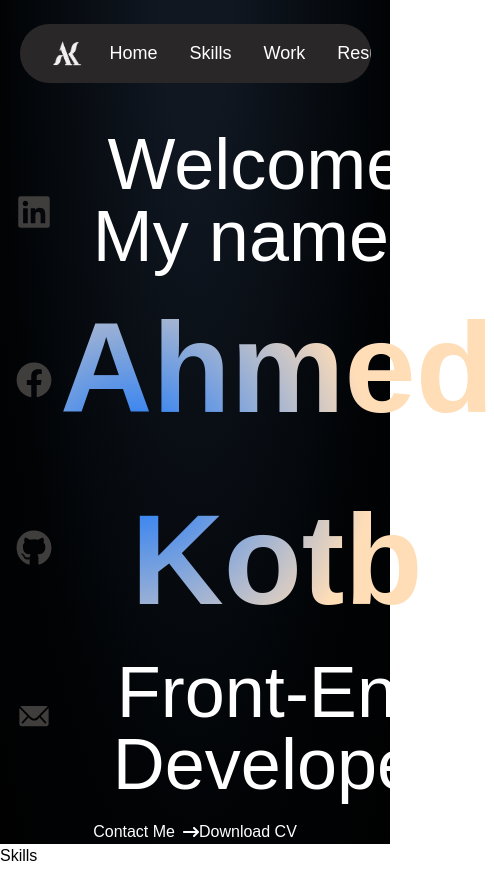
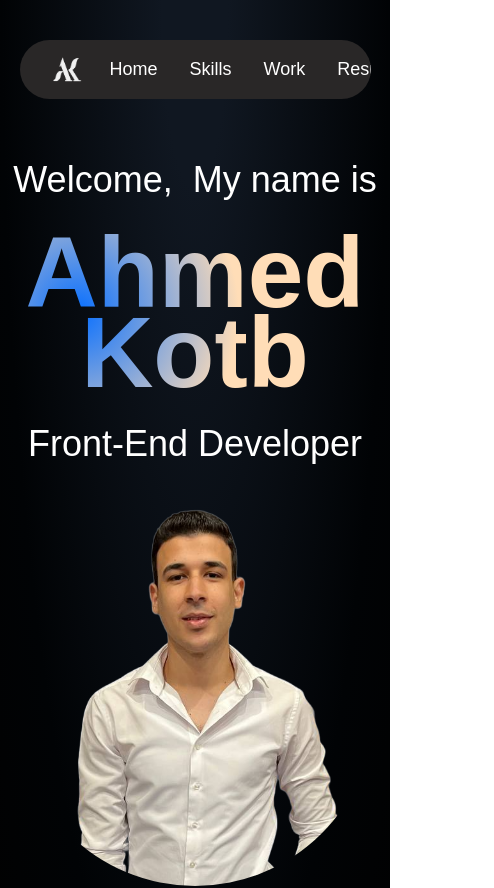
Before and after one commit to Ahmed-kotb621/portfolio, a React (Vite) app: page / in a window 390 px wide. Shown: the top 888 px of the page, 494 px wide, since content can reach past the window. Built offline with nearby package versions, Linux system fonts and the light colour scheme; the HTML template or start-up script is replaced by a standard one; a web font is replaced by a local one.

Commit message:
responsive landing

```diff
--- a/src/components/Header.jsx
+++ b/src/components/Header.jsx
@@ -2,7 +2,7 @@ import Logo from "./Logo";
 function Header() {
   return (
     <div className="flex justify-center">
-      <nav className="p-4 lg:p-5 lg:px-8 text-[18px] no-scrollbar rounded-full overflow-x-scroll text-white bg-[#292727] flex justify-between px-8 items-center fixed w-[90%] md:w-[700px] lg:min-w-[1000px] top-6">
+      <nav className="p-4 mt-4 lg:p-5 lg:px-8 text-[18px] no-scrollbar rounded-full overflow-x-scroll text-white bg-[#292727] flex justify-between px-8 items-center fixed w-[90%] md:w-[700px] lg:min-w-[1000px] top-6 z-50">
         <ul>
           <li>
             <a href="#">
--- a/src/features/Landing/Home.jsx
+++ b/src/features/Landing/Home.jsx
@@ -1,16 +1,37 @@
+import { useEffect, useState } from "react";
 import Info from "./Info";
 import PersonalImage from "./PersonalImage";
 import Social from "./Social";
 
 function Home() {
+  const [isMobile, setIsMobile] = useState(window.innerWidth <= 768); // Initial state
+
+  useEffect(() => {
+    const handleResize = () => setIsMobile(window.innerWidth <= 768);
+    window.addEventListener("resize", handleResize);
+
+    return () => window.removeEventListener("resize", handleResize); // Cleanup
+  }, []);
+
   return (
     <div
-      className="mt-[7rem] grid grid-cols-3 gap-2"
+      className="mt-[7rem] md:grid md:grid-cols-3 gap-2 flex flex-col"
       style={{ gridTemplateColumns: "1fr 4fr 2fr" }}
     >
-      <Social />
-      <Info />
-      <PersonalImage />
+      {" "}
+      {isMobile ? (
+        <>
+          <Info />
+          <PersonalImage />
+          <Social />
+        </>
+      ) : (
+        <>
+          <Social />
+          <Info />
+          <PersonalImage />
+        </>
+      )}
     </div>
   );
 }
--- a/src/features/Landing/Info.jsx
+++ b/src/features/Landing/Info.jsx
@@ -1,10 +1,15 @@
 import styles from "./gradient.module.css";
 function Info() {
   return (
-    <div className="flex flex-col items-center justify-center text-center text-white w-[100%] h-1[100%]">
-      <h2 className="text-7xl">Welcome,&nbsp; My name is</h2>
+    <div className="mt-8 md:mt-0 flex flex-col items-center justify-center text-center text-white w-[100%] h-1[100%]">
+      <h2 className="text-4xl md:text-5xl text-nowrap lg:text-7xl mb-3 md:mb-0">
+        Welcome,&nbsp; My name is
+      </h2>
       <h1 className={`${styles.gradientText}`}>Ahmed Kotb</h1>
-      <h1 className=" text-7xl"> Front-End Developer</h1>
+      <h1 className="text-4xl md:text-5xl lg:text-7xl mt-3 md:mt-0">
+        {" "}
+        Front-End Developer
+      </h1>
     </div>
   );
 }
--- a/src/features/Landing/PersonalImage.jsx
+++ b/src/features/Landing/PersonalImage.jsx
@@ -1,9 +1,9 @@
 import image from "../../assets/image-p-2.png";
-import styles from "../../components/navItem.module.css";
+
 function PersonalImage() {
   return (
     <div className="w-[100%]">
-      <img src={image} className="rounded-full drop-shadow shadow-black " />
+      <img src={image} className="rounded-full " />
     </div>
   );
 }
--- a/src/features/Landing/Resume.jsx
+++ b/src/features/Landing/Resume.jsx
@@ -1,16 +1,13 @@
 import resume from "../../assets/Ahmed-Sayed-Resume.pdf";
 import { FaArrowRightLong } from "react-icons/fa6";
-
+import style from "./link.module.css";
 function Resume() {
   return (
-    <div className="text-white flex p-5 justify-center md:justify-start md:ml-[200px]">
-      <a
-        href="/#contact"
-        className="flex items-center gap-2 hover:gap-3 duration-300"
-      >
+    <div className="text-white flex p-5 justify-center mt-5 md:mt-0 ">
+      <a href="/#contact" className={`${style.link}`}>
         Contact Me <FaArrowRightLong />
       </a>
-      <a href={resume} download>
+      <a href={resume} className={`${style.cvGradient}`} download>
         Download CV
       </a>
     </div>
--- a/src/features/Landing/Social.jsx
+++ b/src/features/Landing/Social.jsx
@@ -3,7 +3,7 @@ import { IoIosMail } from "react-icons/io";
 function Social() {
   return (
     <div className=" w-[100%] h-1[100%] ">
-      <ul className="text-4xl flex flex-col justify-around items-center h-[100%]">
+      <ul className="text-4xl mt-5 md:mt-0 flex md:flex-col justify-around items-center h-[100%]">
         <li className="text-[#403d3d] hover:text-slate-300 duration-300">
           <a
             href="https://www.linkedin.com/in/ahmed-kotb-17b0a4253"
--- a/src/features/Landing/gradient.module.css
+++ b/src/features/Landing/gradient.module.css
@@ -1,9 +1,5 @@
 .gradientText {
-  background: radial-gradient(
-    circle,
-    rgba(8, 111, 255, 1) 0%,
-    rgba(255, 221, 183, 1) 41%
-  );
+  background: radial-gradient(circle, #086fff 0%, #ffddb7 41%);
   font-size: 8rem;
   font-weight: bold;
   color: transparent;
@@ -25,3 +21,27 @@
     background-position: 0% 50%;
   }
 }
+
+@media screen and (max-width: 768px) {
+  .gradientText {
+    font-size: 80px;
+    line-height: 80px;
+    margin: 20px 0;
+  }
+}
+
+@media screen and (max-width: 1024px) {
+  .gradientText {
+    font-size: 100px;
+    line-height: 80px;
+    margin: 20px 0;
+  }
+}
+
+@media screen and (min-width: 1024px) {
+  .gradientText {
+    font-size: 120px;
+    line-height: 120px;
+    margin: 20px 0;
+  }
+}
--- /dev/null
+++ b/src/features/Landing/link.module.css
@@ -0,0 +1,47 @@
+.link {
+  background-color: black;
+  font-size: 20px;
+  font-weight: 500;
+  min-width: 170px;
+  display: flex;
+  align-items: center;
+  justify-content: center;
+  gap: 8px;
+  margin: 10px;
+  border: 1px solid #fff;
+  padding: 10px 20px;
+  border-radius: 50px;
+  position: relative;
+  transition: outline 0.3s;
+  text-wrap: nowrap;
+}
+
+.link:hover {
+  background-color: #fff;
+  color: black;
+  outline: 5px solid #fff;
+}
+
+.link svg {
+  transition: transform 0.5s;
+  transition-delay: 0.1s;
+}
+
+.link:hover svg {
+  transform: translateX(8px);
+}
+
+.cvGradient {
+  background-color: var(--blue);
+  font-size: 20px;
+  font-weight: 500;
+  min-width: 170px;
+  display: flex;
+  align-items: center;
+  justify-content: center;
+  gap: 8px;
+  margin: 10px;
+  border: 1px solid var(--blue);
+  padding: 10px 20px;
+  border-radius: 50px;
+}
--- a/src/index.css
+++ b/src/index.css
@@ -21,3 +21,7 @@ body {
     scrollbar-width: none; /* Firefox */
   }
 }
+
+:root {
+  --blue: #086fff;
+}
--- a/src/pages/Landing.jsx
+++ b/src/pages/Landing.jsx
@@ -6,7 +6,10 @@ import Resume from "../features/Landing/Resume";
 
 function Landing() {
   return (
-    <section className={`h-[100dvh] p-4 ${styles.mainBackground}`} id="home">
+    <section
+      className={`min-h-[100dvh] p-4 ${styles.mainBackground}`}
+      id="home"
+    >
       <Header />
       <GoHome />
       <Home />
```
